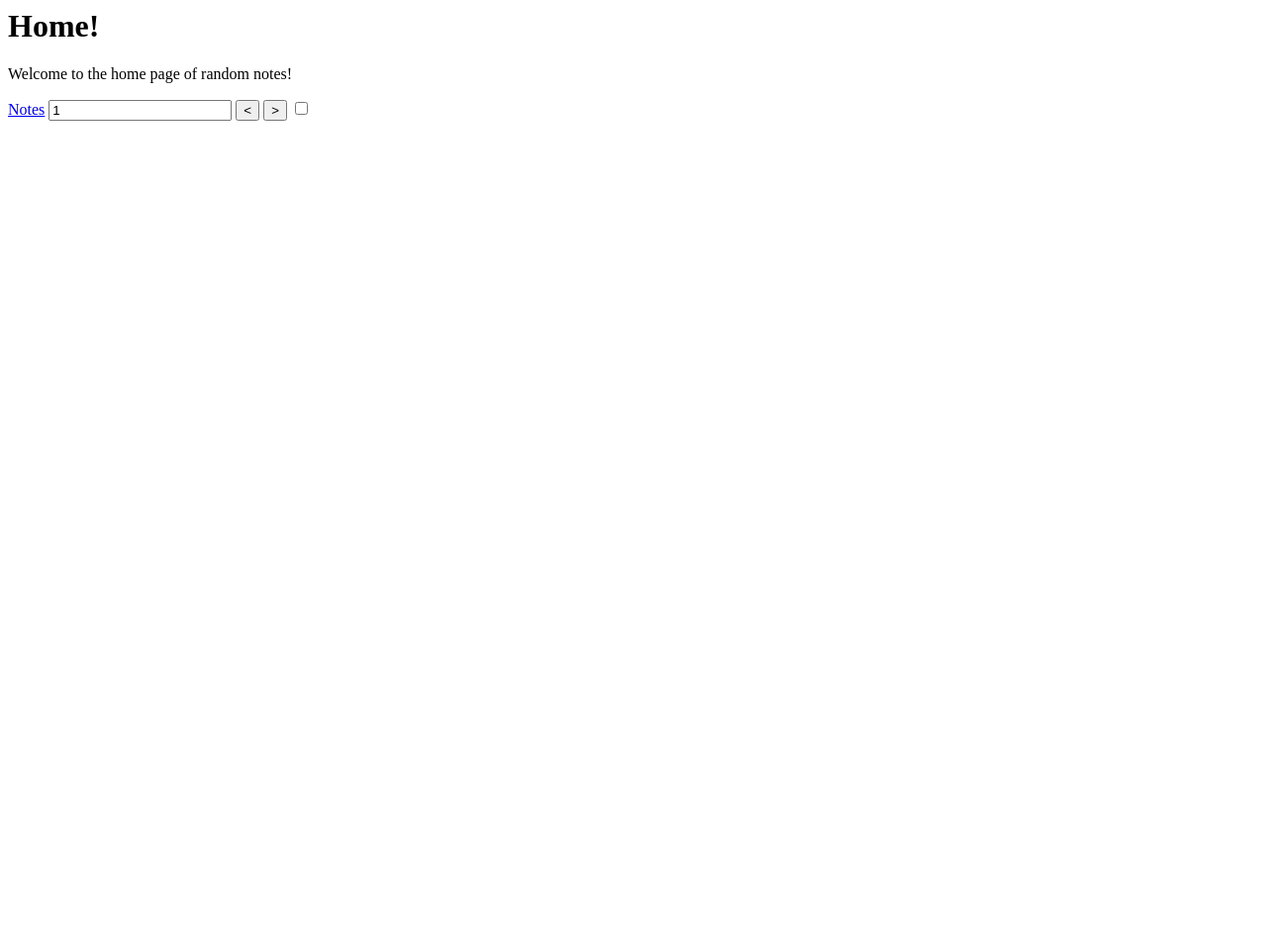
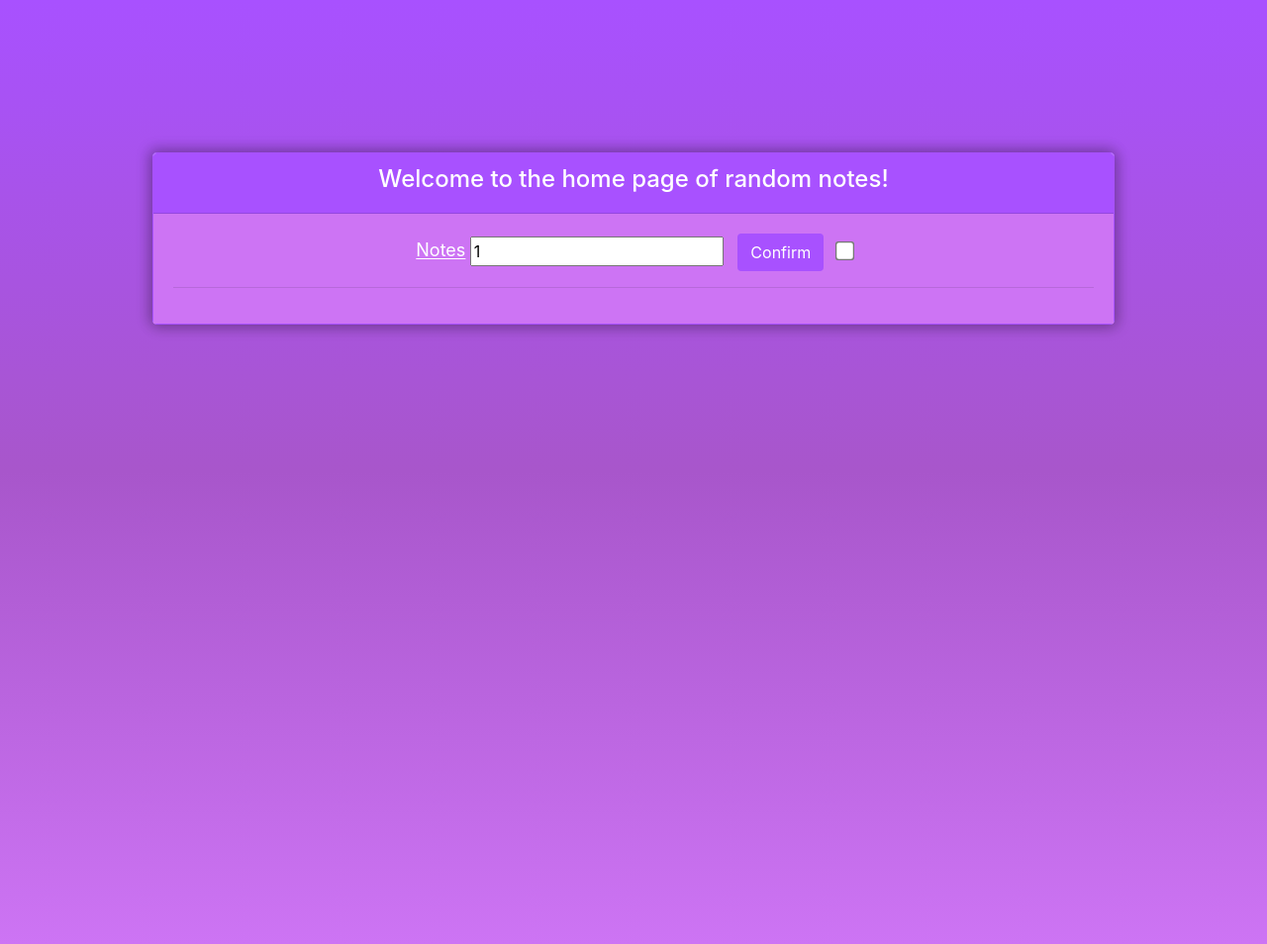
Before and after one commit to IustinianT/Random-note-, a Django app: page / in a window 1280 px wide. Shown: the whole page at 99% size. Before the commit the page ends 122 px from the top, so only its background shows below. Run offline with Django 5.2, Linux system fonts and the light colour scheme.

Commit message:
Restyle app + improve note inputs

```diff
--- /dev/null
+++ b/random_note/notes/static/css/base.css
@@ -0,0 +1,47 @@
+:root {
+    --background-dark: rgb(168, 81, 255);
+    --background-medium: rgb(168, 86, 203);
+    --background-light: rgb(205, 116, 244);
+    --card-header-color: rgb(168, 81, 255);
+    --card-body-color: rgb(209, 129, 243);
+}
+
+body {
+    background-image: linear-gradient(
+        var(--background-dark),
+        var(--background-medium),
+        var(--background-light));
+    height: 100vh;
+}
+
+.card {
+    margin-left: 12%;
+    margin-right: 12%;
+    margin-top: 12%;
+    border-color: var(--background-dark);
+}
+
+.card-header {
+    width: 100%;
+    text-align: center;
+    color: white;
+    background-color: var(--background-dark);
+}
+
+.card-body {
+    text-align: center;
+    color: white;
+    background-color: var(--background-light);
+}
+
+a {
+    font-size: large;
+    text-decoration: underline;
+    color: white;
+}
+
+.shadow {
+    /* horiontal vertical blur-radius spread(size)  */
+    box-shadow: 2px 2px 14px 2px rgba(0, 0, 0, 0.2),
+                -2px -2px 14px 2px rgba(0, 0, 0, 0.2)!important;
+}
--- /dev/null
+++ b/random_note/notes/static/css/home.css
@@ -0,0 +1,10 @@
+.btn {
+    margin-left: 10px;
+    margin-right: 10px;
+    background-color: var(--background-dark);
+    color: white;
+}
+
+input[type=checkbox] {
+    transform: scale(1.5);
+}
--- /dev/null
+++ b/random_note/notes/static/javascript/generate_note.js
@@ -0,0 +1,19 @@
+var interval_ms = 1000;
+function randomNote() {
+    note_element = document.getElementById("note_generated");
+    note_check = document.getElementById("note_check");
+    notes = ["A", "B", "C", "D", "E", "F", "G"];
+    if (note_check.checked) {
+        note = notes[Math.floor(Math.random()*notes.length)];
+        note_element.innerText = note;
+    }
+    setTimeout(randomNote, interval_ms);
+}
+setTimeout(randomNote, interval_ms);
+
+function set_delay() {
+    delay = document.getElementById("current_delay").value;
+    interval_ms = delay * 1000;
+    text_delay = document.getElementById("current_delay_text");
+    text_delay.innerText = "Current delay: " + interval_ms/1000;
+}
--- a/random_note/notes/templates/home.html
+++ b/random_note/notes/templates/home.html
@@ -1,41 +1,27 @@
-<html>
-    <head>
-        <title>Home</title>
-        <script>
-            var interval_ms = 1000;
-            function randomNote() {
-                note_element = document.getElementById("note_generated");
-                note_check = document.getElementById("note_check");
-                notes = ["A", "B", "C", "D", "E", "F", "G"];
-                if (note_check.checked) {
-                    note = notes[Math.floor(Math.random()*notes.length)];
-                    note_element.innerText = note;
-                    console.log(note);
-                    console.log(interval_ms/1000);
-                }
-                setTimeout(randomNote, interval_ms);
-            }
-            setTimeout(randomNote, interval_ms);
+{% extends "main.html" %}
+{% load static %}
 
-            function lower_delay() {
-                decrement = document.getElementById("increment_amount").value;
-                interval_ms -= decrement*1000;
-            }
+{% block javascript-link %}
+    <script src="{% static 'javascript/generate_note.js' %}"></script>
+{% endblock %}
 
-            function increase_delay() {
-                increment = document.getElementById("increment_amount").value;
-                interval_ms += increment*1000;
-            }
-        </script>
-    </head>
-    <body>
-        <h1>Home!</h1>
-        <p>Welcome to the home page of random notes!</p>
-        <a href="/notes">Notes</a>
-        <input id="increment_amount" type="number" value="1">
-        <button id="lower_delay" onclick="lower_delay()"><</button>
-        <button id="increase_delay" onclick="increase_delay()">></button>
-        <input id="note_check" type="checkbox">
-        <h1 style="text-align: center;" id="note_generated"></h1>
-    </body>
-</html>
+{% block stylesheet-link %}
+    <link rel="stylesheet" href="{% static 'css/home.css' %}">
+{% endblock %}
+
+{% block title %}
+    Home
+{% endblock %}
+
+{% block card-header %}
+    Welcome to the home page of random notes!
+{% endblock %}
+{% block content %}
+    <a href="/notes">Notes</a>
+    <input id="current_delay" type="number" value="1">
+    <button class="btn" id="confirm_delay" onclick="set_delay()">Confirm</button>
+    <input class="checkbox" id="note_check" type="checkbox">
+    <p id="current_delay_text"></p>
+    <hr>
+    <h1 id="note_generated"></h1>
+{% endblock %}
--- a/random_note/notes/templates/main.html
+++ b/random_note/notes/templates/main.html
@@ -1,10 +1,26 @@
+{% load static %}
+
 <!DOCTYPE html>
 <html>
     <head>
+        <link rel="stylesheet"
+            href="https://cdn.jsdelivr.net/npm/bootstrap@4.3.1/dist/css/bootstrap.min.css"
+            integrity="sha384-ggOyR0iXCbMQv3Xipma34MD+dH/1fQ784/j6cY/iJTQUOhcWr7x9JvoRxT2MZw1T"
+            crossorigin="anonymous">
+        <link rel="stylesheet" href="{% static 'css/base.css' %}">
+        {% block javascript-link %}{% endblock %}
+        {% block stylesheet-link %}{% endblock %}
         <title>{% block title %}{% endblock %}</title>
     </head>
     <body>
-        {% block content %}
-        {% endblock %}
+        <div class="card shadow">
+            <div class="card-header">
+                <h4>{% block card-header %}{% endblock %}</h4>
+            </div>
+            <div class="card-body">
+                {% block content %}
+                {% endblock %}
+            </div>
+        </div>
     </body>
 </html>
--- a/random_note/notes/templates/notes.html
+++ b/random_note/notes/templates/notes.html
@@ -4,8 +4,11 @@
     Notes
 {% endblock %}
 
+{% block card-header %}
+    Notes!
+{% endblock %}
+
 {% block content %}
-<h1>Notes!</h1>
     <p>Welcome to random notes!</p>
     <a href="/">Home</a>
     <a href="/users">Users</a>
--- a/random_note/notes/templates/users.html
+++ b/random_note/notes/templates/users.html
@@ -4,8 +4,11 @@
     List of all users
 {% endblock %}
 
+{% block card-header %}
+    Users
+{% endblock %}
+
 {% block content %}
-<h1>Members</h1>
 <ul>
     {% for user in users %}
     <li><a href='user_details/{{ user.id }}'>{{ user.firstname }} {{ user.lastname }}</a></li>
```
Also changed, not shown: random_note/notes/templates/user_details.html (+6 -3 lines).
